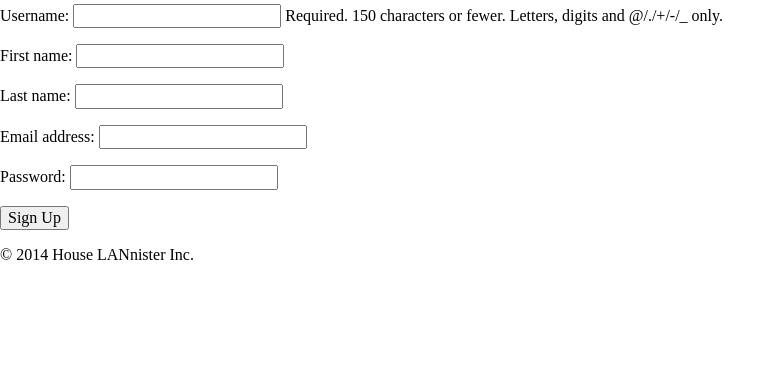
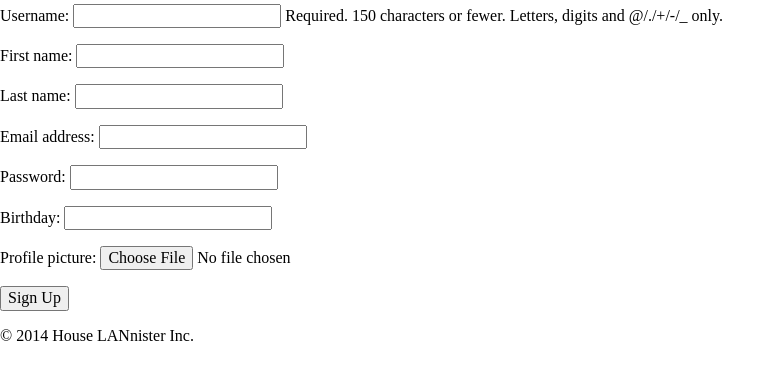
Before and after one commit to Checkroth/EVENTually, a Django app: page /accounts/signup/ in a window 1280 px wide. Shown: the part 142-522 px from the top of the page, without its empty margins (0-782 px from the left). Run offline with Django 3.2, Linux system fonts and the light colour scheme; some libraries are stand-ins or nearby versions.

Commit message:
Add profile inputs to the sign up form

```diff
--- a/eventually/accounts/forms.py
+++ b/eventually/accounts/forms.py
@@ -13,3 +13,11 @@ class UserForm(forms.ModelForm):
         widgets = {
             'password': forms.PasswordInput()
         }
+
+class UserProfileForm(forms.ModelForm):
+    def __init__(self, *args, **kwargs):
+        super(UserProfileForm, self).__init__(*args, **kwargs)
+
+    class Meta:
+        model = accounts.models.UserProfile
+        fields = ['birthday', 'profile_picture']
--- a/eventually/accounts/views.py
+++ b/eventually/accounts/views.py
@@ -9,13 +9,21 @@ def profile(request):
 def create_account(request):
     if request.POST:
         form = accounts.forms.UserForm(request.POST, request.FILES)
-        if form.is_valid():
+        profileForm = accounts.forms.UserProfileForm(request.POST, request.FILES)
+        if form.is_valid() and profileForm.is_valid():
             user = form.save(False)
             user.set_password(form.cleaned_data['password'])
             user.save()
+
+            profile = profileForm.save(False)
+            profile.user = user
+            profile.save()
+
             return redirect('dashboard')
     else:
         form = accounts.forms.UserForm()
+        profileForm = accounts.forms.UserProfileForm()
     return render(request, 'account/signup.html', {
         'form': form,
+        'profileForm': profileForm,
         })
--- a/eventually/templates/account/signup.html
+++ b/eventually/templates/account/signup.html
@@ -18,6 +18,7 @@
           <form id="signup_form" method="post">
             {% csrf_token %}
             {{ form.as_p }}
+            {{ profileForm.as_p }}
             {% if redirect_field_value %}
             <input type="hidden" name="{{ redirect_field_name }}" value="{{ redirect_field_value }}" />
             {% endif %}
```
